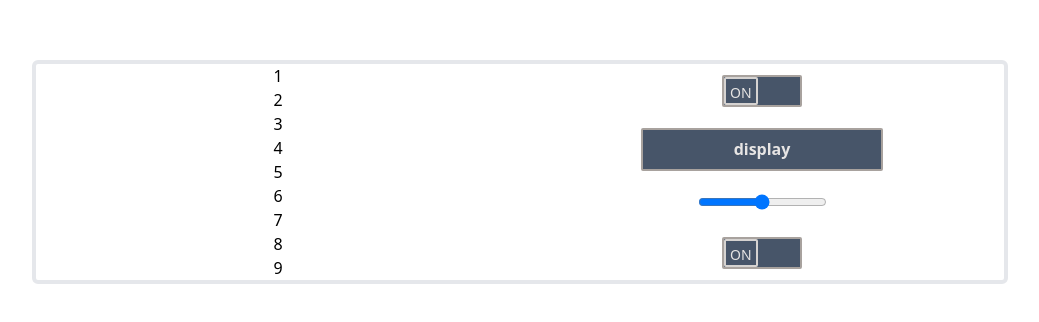
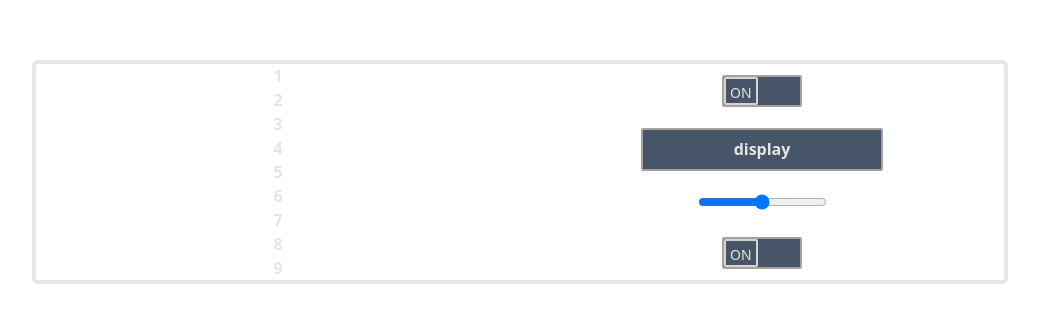
Before and after one commit to Alvintol/drum-machine, a React (Create React App) app: page / in a window 1280 px wide. Shown: the part 228-550 px from the top of the page, without its empty margins (120-1159 px from the left). Built offline with nearby package versions, Linux system fonts and the light colour scheme.

Commit message:
restyles button component

```diff
--- a/src/App.js
+++ b/src/App.js
@@ -5,8 +5,6 @@ import Switch from './components/Switch';
 import Slider from './components/Slider';
 
 const App = () => {
-
-
 
   return (
     <div className="app h-screen flex flex-col items-center justify-center">
--- a/src/components/Button.js
+++ b/src/components/Button.js
@@ -1,6 +1,6 @@
 const Button = ({id}) => {
   return (
-    <div className='border-solid px-6 py-6 m-1 text-center shadow-xl'>
+    <div className='text-center font-bold text-stone-200'>
       {id}
     </div>
   )
```
